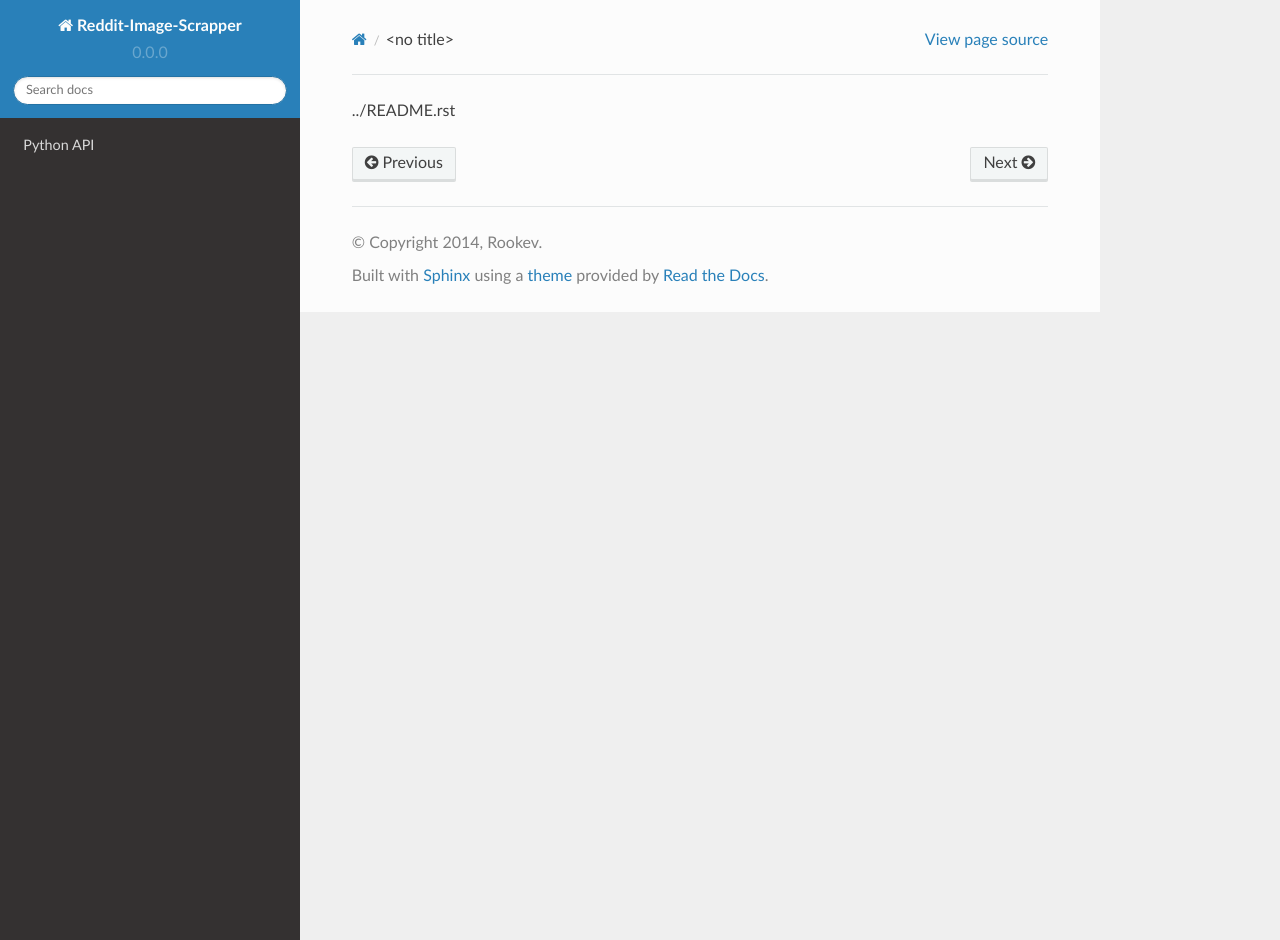
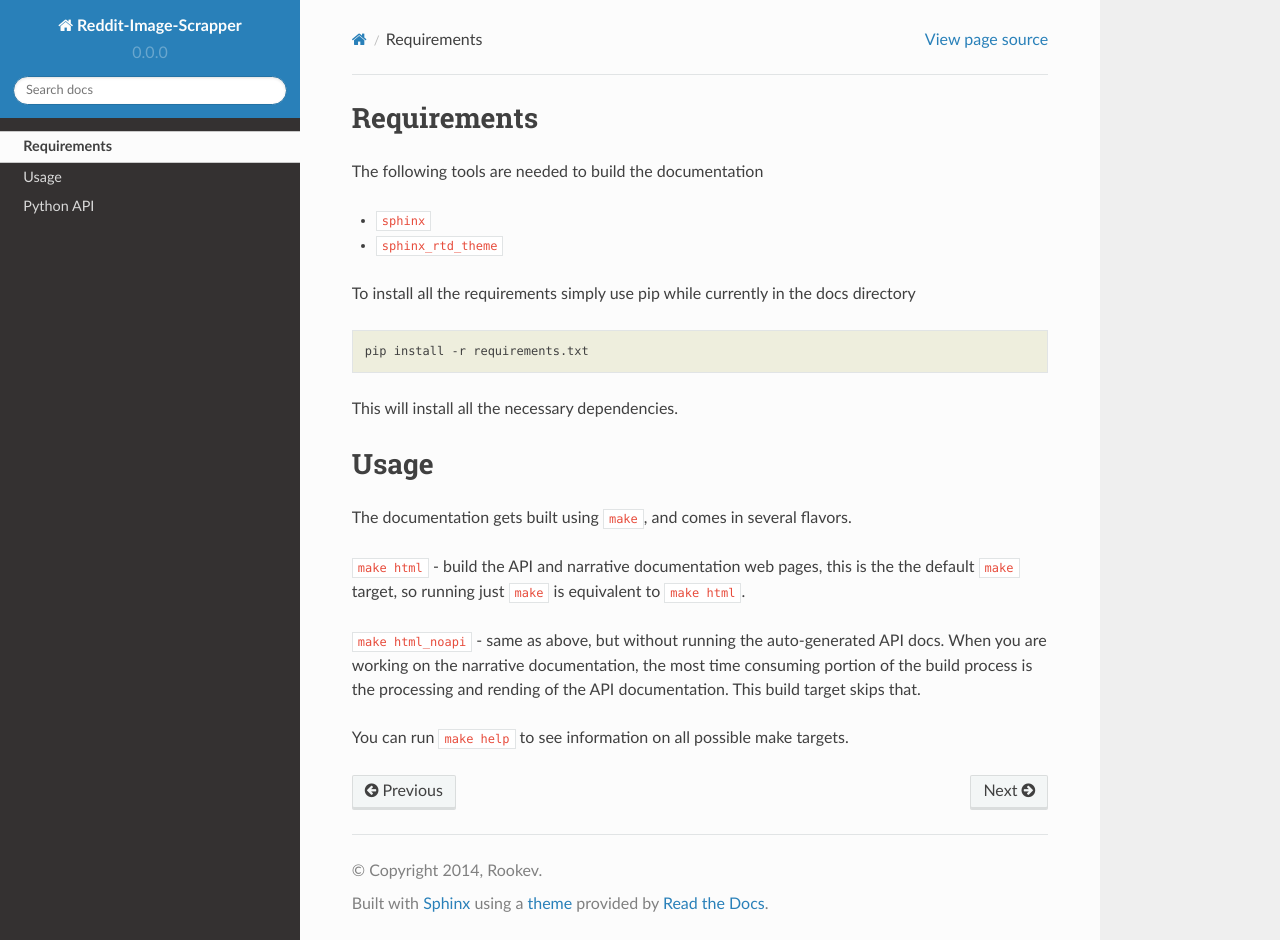
Before and after one commit to MSingh3012/Reddit-Image-Scraper, a Sphinx documentation site: the page built from docs/README.rst, in a window 1280 px wide and 940 px high. Built offline with Sphinx 7.4.7 and the Read the Docs theme 2.0.0, drawn with Linux system fonts in a browser that asks for light colours.

Commit message:
updated outdated info

```diff
--- a/docs/README.rst
+++ b/docs/README.rst
@@ -1 +1,32 @@
-../README.rst
+.. _installation:
+
+Requirements
+============
+The following tools are needed to build the documentation
+
+* ``sphinx``
+* ``sphinx_rtd_theme``
+
+To install all the requirements simply use pip while currently in the docs
+directory
+
+.. code-block:: bash
+
+   pip install -r requirements.txt
+
+This will install all the necessary dependencies.
+
+Usage
+=====
+The documentation gets built using ``make``, and comes in several flavors.
+
+``make html`` - build the API and narrative documentation web pages, this
+is the the default ``make`` target, so running just ``make`` is equivalent to
+``make html``.
+
+``make html_noapi`` - same as above, but without running the auto-generated
+API docs. When you are working on the narrative documentation, the most time
+consuming portion  of the build process is the processing and rending of the
+API documentation. This build target skips that.
+
+You can run ``make help`` to see information on all possible make targets.
--- /dev/null
+++ b/docs/front.rst
@@ -0,0 +1 @@
+../README.rst
--- a/docs/index.rst
+++ b/docs/index.rst
@@ -8,7 +8,8 @@ Welcome to Reddit-Image-Scrapper's documentation!
 
 .. toctree::
 
-    README.rst
+   front.rst
+   README.rst
 
 Reference
 ----------
```
Also changed, not shown: README.rst (+32 -13 lines).
